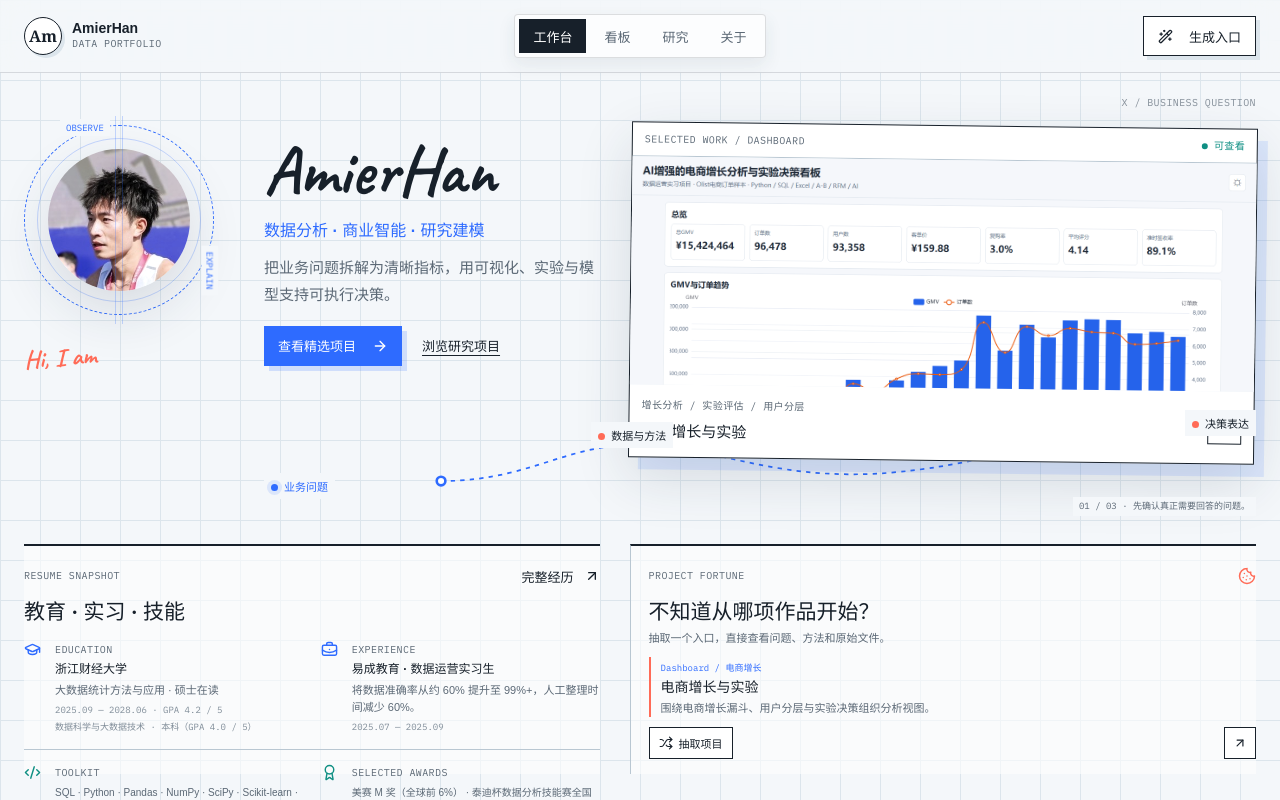
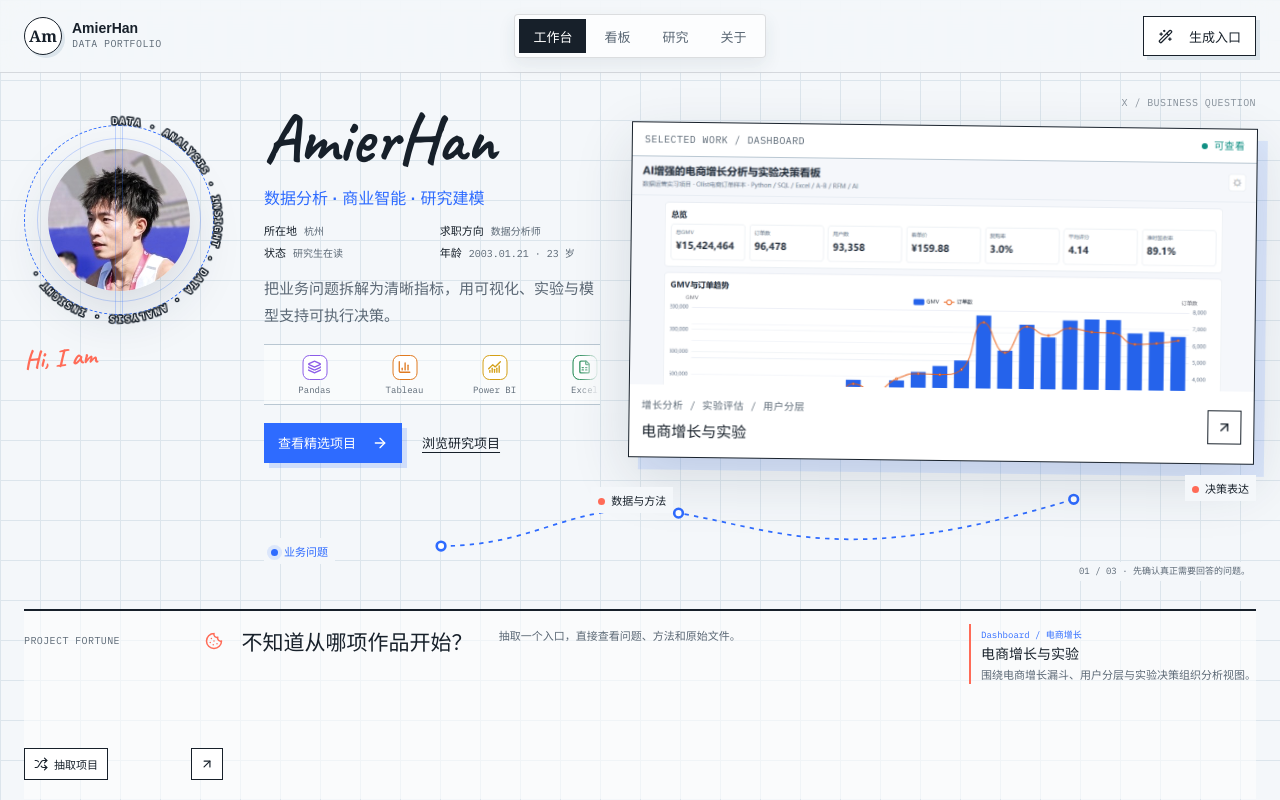
Before and after one commit to AmierHan030121/Personal_Portfolio, a React (Vite) app: page /#/ in a window 1280 px wide. Shown: the top 800 px of the page. Built offline with nearby package versions, Linux system fonts and the light colour scheme.

Commit message:
feat: add cursor interactions and homepage profile rail

```diff
--- a/src/app/App.tsx
+++ b/src/app/App.tsx
@@ -7,6 +7,7 @@ import { DashboardsPage } from "../pages/DashboardsPage";
 import { ResearchPage } from "../pages/ResearchPage";
 import { AboutPage } from "../pages/AboutPage";
 import { ProjectDetailPage } from "../pages/ProjectDetailPage";
+import { MouseFx } from "../components/MouseFx";
 
 export default function App() {
   const [isMenuOpen, setMenuOpen] = useState(false);
@@ -23,6 +24,7 @@ export default function App() {
 
   return (
     <div className="app-shell">
+      <MouseFx />
       <SiteHeader isMenuOpen={isMenuOpen} onMenuToggle={() => setMenuOpen((open) => !open)} onNavigate={() => setMenuOpen(false)} />
       <main id="main-content" tabIndex={-1}>
         <Routes>
--- /dev/null
+++ b/src/components/SkillMarquee.tsx
@@ -0,0 +1,50 @@
+import {
+  BarChart3,
+  Braces,
+  Calculator,
+  ChartNoAxesCombined,
+  Database,
+  FileSpreadsheet,
+  GitBranch,
+  Layers3,
+  Sigma,
+} from "lucide-react";
+
+const skills = [
+  { label: "SQL", icon: Database, color: "#2e6bff" },
+  { label: "Python", icon: Braces, color: "#0f8f83" },
+  { label: "Pandas", icon: Layers3, color: "#8c5de8" },
+  { label: "Tableau", icon: BarChart3, color: "#e07a21" },
+  { label: "Power BI", icon: ChartNoAxesCombined, color: "#d4a017" },
+  { label: "Excel", icon: FileSpreadsheet, color: "#16834b" },
+  { label: "统计建模", icon: Sigma, color: "#d95470" },
+  { label: "机器学习", icon: Calculator, color: "#3f7dba" },
+  { label: "DataWorks", icon: GitBranch, color: "#7d5ac7" },
+] as const;
+
+function SkillItem({ skill }: { skill: (typeof skills)[number] }) {
+  const Icon = skill.icon;
+  return (
+    <span className="skill-marquee__item">
+      <span className="skill-marquee__icon" style={{ color: skill.color }}><Icon aria-hidden="true" /></span>
+      <span>{skill.label}</span>
+    </span>
+  );
+}
+
+export function SkillMarquee() {
+  return (
+    <section className="skill-marquee" aria-label="个人技能">
+      <div className="skill-marquee__viewport">
+        <div className="skill-marquee__track">
+          <div className="skill-marquee__group">
+            {skills.map((skill) => <SkillItem key={skill.label} skill={skill} />)}
+          </div>
+          <div className="skill-marquee__group" aria-hidden="true">
+            {skills.map((skill) => <SkillItem key={`duplicate-${skill.label}`} skill={skill} />)}
+          </div>
+        </div>
+      </div>
+    </section>
+  );
+}
--- a/src/content/profile.ts
+++ b/src/content/profile.ts
@@ -2,6 +2,10 @@ import avatarUrl from "../../assets/avatar-amierhan.jpg";
 
 export const profile = {
   name: "AmierHan",
+  birthDate: "2003-01-21",
+  location: "杭州",
+  desiredRole: "数据分析师",
+  status: "研究生在读",
   title: "数据分析 · 商业智能 · 研究建模",
   statement: "把业务问题拆解为清晰指标，用可视化、实验与模型支持可执行决策。",
   avatarUrl,
@@ -83,3 +87,12 @@ export const profile = {
     },
   ],
 } as const;
+
+export function getCurrentAge(today = new Date()) {
+  const birthDate = new Date(`${profile.birthDate}T00:00:00`);
+  let age = today.getFullYear() - birthDate.getFullYear();
+  const beforeBirthday = today.getMonth() < birthDate.getMonth()
+    || (today.getMonth() === birthDate.getMonth() && today.getDate() < birthDate.getDate());
+  if (beforeBirthday) age -= 1;
+  return age;
+}
--- a/src/pages/HomePage.tsx
+++ b/src/pages/HomePage.tsx
@@ -4,9 +4,9 @@ import { AnalysisRoute } from "../components/AnalysisRoute";
 import { MediaFrame } from "../components/MediaFrame";
 import { ProjectFortune } from "../components/ProjectFortune";
 import { ProjectOrbit } from "../components/ProjectOrbit";
-import { ResumeSnapshot } from "../components/ResumeSnapshot";
+import { SkillMarquee } from "../components/SkillMarquee";
 import { featuredProjects, orderedProjects } from "../content/projects";
-import { profile } from "../content/profile";
+import { getCurrentAge, profile } from "../content/profile";
 
 export function HomePage() {
   const featured = featuredProjects[0];
@@ -17,9 +17,13 @@ export function HomePage() {
         <span className="coordinate-label coordinate-label--x">X / BUSINESS QUESTION</span>
         <span className="coordinate-label coordinate-label--y">Y / DECISION CLARITY</span>
         <div className="portrait-zone">
-          <figure className="portrait-orbit">
-            <span className="orbit-label orbit-label--top">Observe</span>
-            <span className="orbit-label orbit-label--side">Explain</span>
+          <figure className="portrait-orbit" data-cursor-hover>
+            <svg className="portrait-orbit__ring" viewBox="0 0 240 240" aria-hidden="true">
+              <defs>
+                <path id="portrait-ring-path" d="M 120,120 m -101,0 a 101,101 0 1,1 202,0 a 101,101 0 1,1 -202,0" />
+              </defs>
+              <text><textPath href="#portrait-ring-path">DATA · ANALYSIS · INSIGHT · DATA · ANALYSIS · INSIGHT · </textPath></text>
+            </svg>
             <img src={profile.avatarUrl} alt={`${profile.name} 个人头像`} />
           </figure>
           <p className="hand-note">Hi, I am</p>
@@ -28,7 +32,14 @@ export function HomePage() {
         <div className="home-intro">
           <h1 id="home-title">{profile.name}</h1>
           <p className="role-line">{profile.title}</p>
+          <div className="home-facts" aria-label="个人信息">
+            <span><strong>所在地</strong>{profile.location}</span>
+            <span><strong>求职方向</strong>{profile.desiredRole}</span>
+            <span><strong>状态</strong>{profile.status}</span>
+            <span><strong>年龄</strong>{profile.birthDate.replaceAll("-", ".")} · {getCurrentAge()} 岁</span>
+          </div>
           <p className="intro-copy">{profile.statement}</p>
+          <SkillMarquee />
           <div className="intro-actions">
             <Link className="primary-command" to="/dashboards">查看精选项目 <ArrowRight aria-hidden="true" /></Link>
             <Link className="text-command" to="/research">浏览研究项目</Link>
@@ -50,7 +61,6 @@ export function HomePage() {
           </figcaption>
         </figure>
 
-        <ResumeSnapshot />
         <ProjectFortune projects={orderedProjects} />
       </section>
 
--- a/src/styles/components.css
+++ b/src/styles/components.css
@@ -1,10 +1,10 @@
 .workbench {
   position: relative;
-  min-height: 850px;
+  min-height: 790px;
   padding: 52px 0 58px;
   display: grid;
   grid-template-columns: 210px minmax(260px, 0.75fr) minmax(500px, 1.4fr);
-  grid-template-rows: 255px 112px 230px;
+  grid-template-rows: 320px 112px 190px;
   gap: 26px 30px;
 }
 
@@ -41,6 +41,12 @@
   border-radius: 50%;
   display: grid;
   place-items: center;
+  transition: transform 220ms ease, border-color 220ms ease;
+}
+
+.portrait-orbit:hover {
+  border-color: var(--coral);
+  transform: translateY(-3px) rotate(-2deg);
 }
 
 .portrait-orbit::before,
@@ -65,6 +71,32 @@
   object-fit: cover;
   filter: saturate(0.82) contrast(1.03);
   box-shadow: var(--shadow);
+}
+
+.portrait-orbit__ring {
+  position: absolute;
+  inset: -20px;
+  width: calc(100% + 40px);
+  height: calc(100% + 40px);
+  z-index: 3;
+  pointer-events: none;
+  animation: portrait-ring-spin 24s linear infinite;
+}
+
+.portrait-orbit__ring text {
+  fill: #ffffff;
+  font-family: var(--font-data);
+  font-size: 10px;
+  font-weight: 600;
+  letter-spacing: 0.18em;
+  paint-order: stroke;
+  stroke: var(--ink);
+  stroke-width: 3px;
+  stroke-linejoin: round;
+}
+
+@keyframes portrait-ring-spin {
+  to { transform: rotate(360deg); }
 }
 
 .orbit-label {
@@ -102,6 +134,155 @@
   align-self: center;
   display: grid;
   gap: 13px;
+}
+
+.home-facts {
+  display: grid;
+  grid-template-columns: repeat(2, minmax(0, 1fr));
+  gap: 6px 16px;
+  max-width: 430px;
+  padding-top: 2px;
+  color: var(--muted);
+  font-family: var(--font-data);
+  font-size: 10px;
+  line-height: 1.45;
+}
+
+.home-facts span {
+  min-width: 0;
+  display: flex;
+  align-items: baseline;
+  gap: 7px;
+}
+
+.home-facts strong {
+  color: var(--ink);
+  font-family: var(--font-body);
+  font-size: 11px;
+  font-weight: 700;
+  white-space: nowrap;
+}
+
+.skill-marquee {
+  width: min(100%, 590px);
+  margin-top: 2px;
+  overflow: hidden;
+  border-top: 1px solid var(--line);
+  border-bottom: 1px solid var(--line);
+  background: rgba(255, 255, 255, 0.4);
+}
+
+.skill-marquee__viewport {
+  overflow: hidden;
+  padding: 9px 0 8px;
+  mask-image: linear-gradient(90deg, transparent, #000 7%, #000 93%, transparent);
+  -webkit-mask-image: linear-gradient(90deg, transparent, #000 7%, #000 93%, transparent);
+}
+
+.skill-marquee__track {
+  width: max-content;
+  display: flex;
+  animation: skill-marquee-slide 28s linear infinite;
+}
+
+.skill-marquee:hover .skill-marquee__track,
+.skill-marquee:focus-within .skill-marquee__track {
+  animation-play-state: paused;
+}
+
+.skill-marquee__group {
+  display: flex;
+  align-items: center;
+  gap: 18px;
+  padding-right: 18px;
+}
+
+.skill-marquee__item {
+  min-width: 72px;
+  display: inline-flex;
+  flex-direction: column;
+  align-items: center;
+  gap: 4px;
+  color: var(--muted);
+  font-family: var(--font-data);
+  font-size: 9px;
+  white-space: nowrap;
+}
+
+.skill-marquee__icon {
+  width: 25px;
+  height: 25px;
+  display: grid;
+  place-items: center;
+  border: 1px solid currentColor;
+  border-radius: 7px;
+  background: var(--surface);
+}
+
+.skill-marquee__icon svg {
+  width: 14px;
+  height: 14px;
+  stroke-width: 2.3;
+}
+
+@keyframes skill-marquee-slide {
+  from { transform: translateX(0); }
+  to { transform: translateX(-50%); }
+}
+
+.mouse-fx {
+  position: fixed;
+  top: -12px;
+  left: -12px;
+  z-index: 120;
+  width: 22px;
+  height: 22px;
+  pointer-events: none;
+  opacity: 0;
+  transition: opacity 180ms ease, width 160ms ease, height 160ms ease, margin 160ms ease, border-radius 160ms ease, background 160ms ease, box-shadow 160ms ease;
+  will-change: transform;
+}
+
+.mouse-fx::before {
+  content: "";
+  position: absolute;
+  top: 0;
+  left: 0;
+  width: 17px;
+  height: 20px;
+  background: var(--blue);
+  border: 2px solid var(--surface);
+  clip-path: polygon(0 0, 100% 42%, 50% 49%, 29% 100%);
+  filter: drop-shadow(1px 2px 0 rgba(23, 32, 42, 0.38));
+  transform: rotate(-12deg);
+  transition: opacity 120ms ease, transform 160ms ease;
+}
+
+.mouse-fx.is-visible {
+  opacity: 1;
+}
+
+.mouse-fx.is-hover {
+  width: 34px;
+  height: 34px;
+  margin: -6px 0 0 -6px;
+  border: 1px solid rgba(46, 107, 255, 0.72);
+  border-radius: 50%;
+  background: rgba(46, 107, 255, 0.16);
+  box-shadow: 0 0 0 5px rgba(46, 107, 255, 0.08);
+}
+
+.mouse-fx.is-hover::before {
+  top: 9px;
+  left: 9px;
+  width: 14px;
+  height: 14px;
+  border: 2px solid var(--surface);
+  border-radius: 50%;
+  background: var(--blue);
+  clip-path: none;
+  filter: none;
+  transform: none;
 }
 
 .home-intro h1 {
@@ -551,11 +732,15 @@
 }
 
 .project-fortune {
-  grid-column: 3;
+  grid-column: 1 / -1;
   grid-row: 3;
   min-width: 0;
-  padding: 13px 0 0 18px;
-  border-left: 1px solid var(--line);
+  padding: 13px 0 0;
+  display: grid;
+  grid-template-columns: minmax(190px, 0.75fr) minmax(170px, 0.9fr) minmax(0, 1.7fr) auto;
+  align-items: start;
+  gap: 18px;
+  border-left: 0;
 }
 
 .project-fortune__topline svg {
@@ -575,9 +760,13 @@
   margin-top: 4px;
 }
 
+.project-fortune__hint {
+  margin-top: 4px;
+}
+
 .project-fortune__result {
   min-width: 0;
-  margin-top: 10px;
+  margin-top: 0;
   padding-left: 10px;
   border-left: 2px solid var(--coral);
 }
@@ -604,7 +793,7 @@
 }
 
 .project-fortune__actions {
-  margin-top: 10px;
+  margin-top: 28px;
   display: flex;
   align-items: center;
   justify-content: space-between;
@@ -1584,6 +1773,7 @@
 @media (max-width: 1050px) {
   .workbench {
     grid-template-columns: 170px minmax(250px, 0.8fr) minmax(400px, 1.2fr);
+    grid-template-rows: 340px 112px 190px;
   }
 
   .portrait-orbit {
@@ -1872,6 +2062,15 @@
     font-size: clamp(54px, 17vw, 70px);
   }
 
+  .home-facts {
+    grid-template-columns: 1fr;
+    gap: 5px;
+  }
+
+  .skill-marquee {
+    width: 100%;
+  }
+
   .intro-copy {
     font-size: 14px;
     line-height: 1.75;
@@ -1989,6 +2188,11 @@
     padding: 13px 0 0;
     border-left: 0;
     border-top: 1px solid var(--line);
+    display: block;
+  }
+
+  .project-fortune__actions {
+    margin-top: 10px;
   }
 
   .resume-snapshot__grid {
--- a/src/styles/globals.css
+++ b/src/styles/globals.css
@@ -22,6 +22,34 @@ body {
   font-family: var(--font-body);
   font-synthesis: none;
   text-rendering: optimizeLegibility;
+}
+
+@media (pointer: fine) {
+  body,
+  body a,
+  body button {
+    cursor: none;
+  }
+
+  body input,
+  body textarea,
+  body select {
+    cursor: text;
+  }
+}
+
+@media (prefers-reduced-motion: reduce) {
+  html {
+    scroll-behavior: auto;
+  }
+
+  *,
+  *::before,
+  *::after {
+    animation-duration: 0.001ms !important;
+    animation-iteration-count: 1 !important;
+    transition-duration: 0.001ms !important;
+  }
 }
 
 body::before {
```
Also changed, not shown: src/components/MouseFx.tsx (added, +58 -0 lines).
